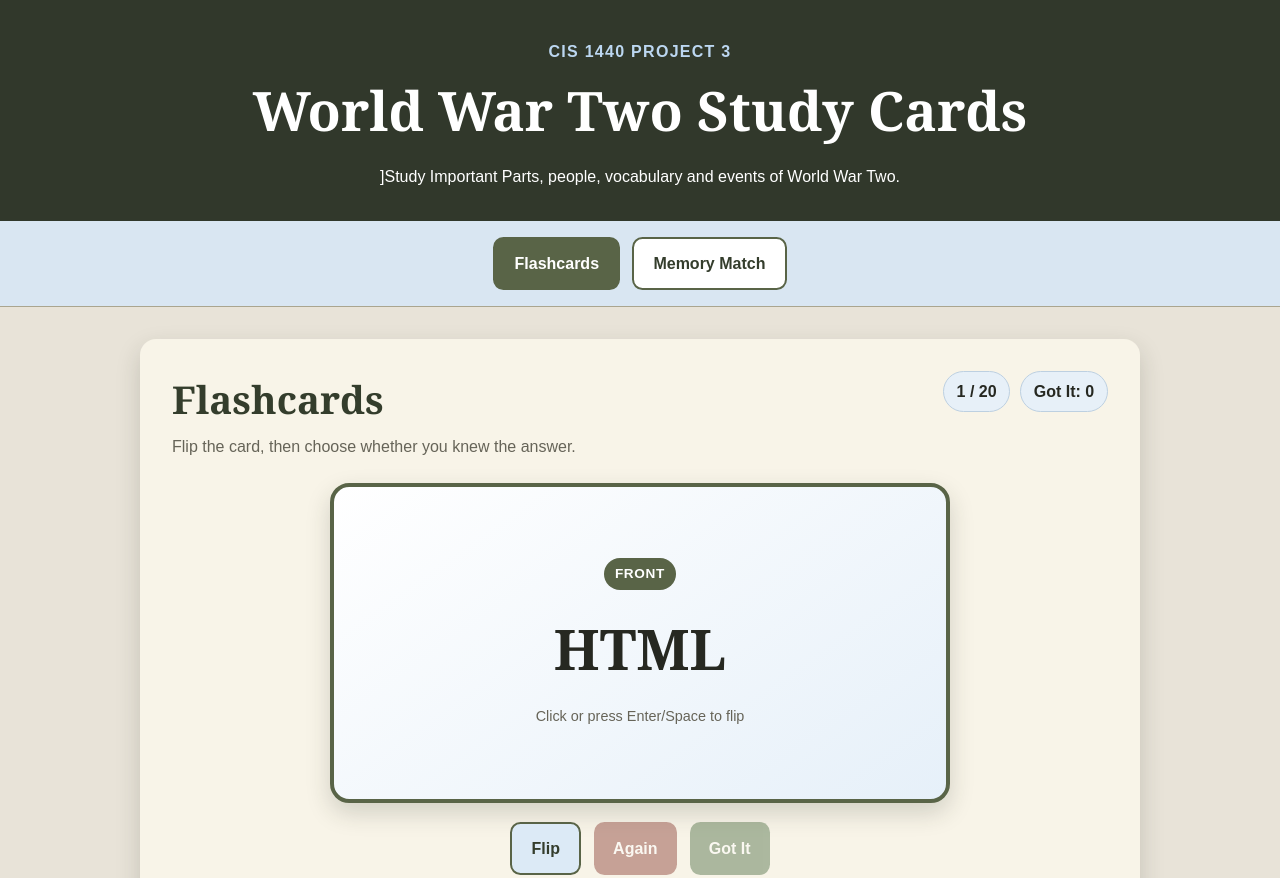
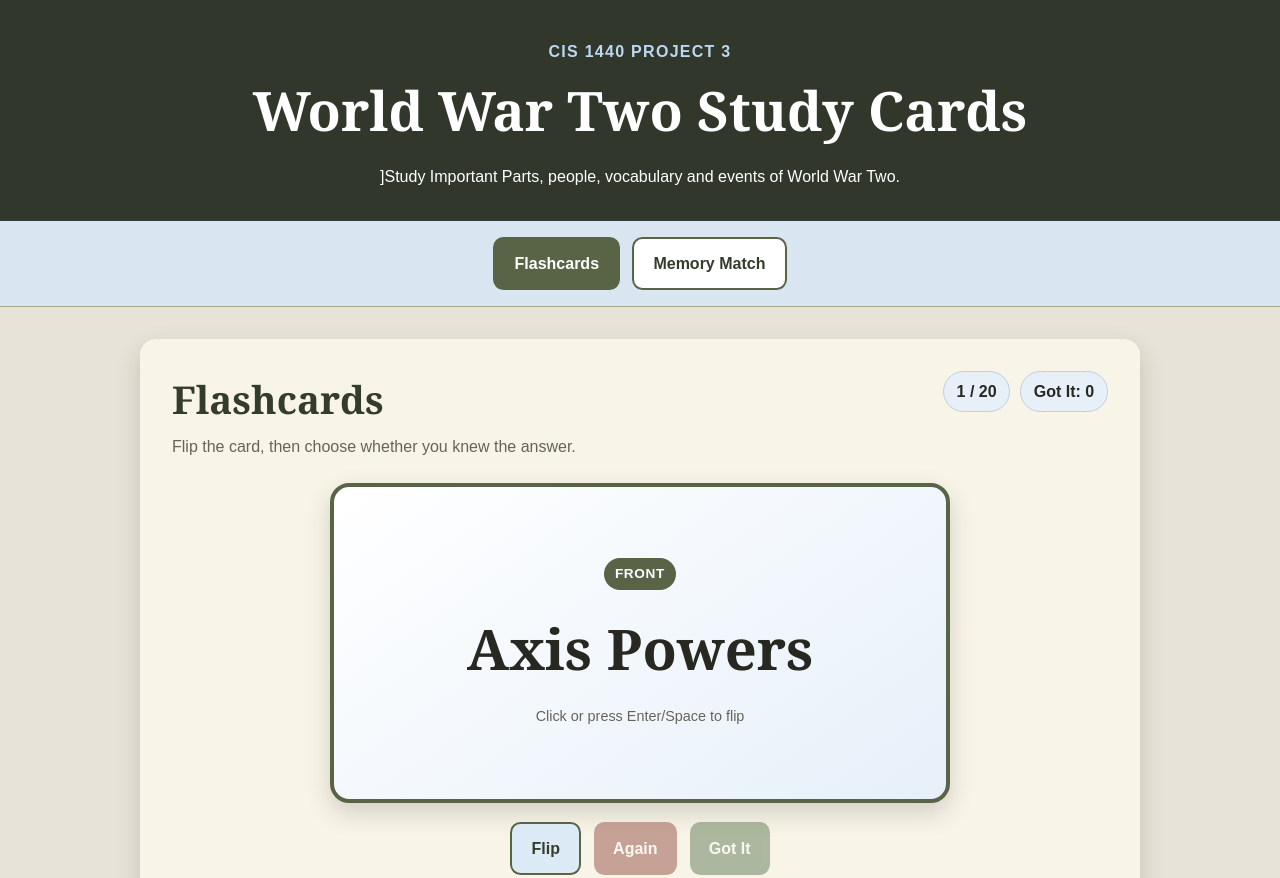
Before and after one commit to HughG101/Project-3, a plain HTML site: page index.html in a window 1280 px wide. Shown: the top 878 px of the page. Drawn offline with Linux system fonts and the light colour scheme.

Commit message:
Womp Womp

```diff
--- a/js/app.js
+++ b/js/app.js
@@ -1,35 +1,92 @@
 // Flashcard data is stored directly in this JavaScript file.
 const flashcards = [
-    { front: "HTML", back: "HyperText Markup Language" },
-    { front: "CSS", back: "Cascading Style Sheets" },
-    { front: "JavaScript", back: "A programming language used to add interactivity to web pages" },
-    { front: "DOM", back: "Document Object Model" },
-    { front: "Element", back: "A complete HTML item, such as a paragraph or heading" },
-    { front: "Attribute", back: "Extra information placed inside an HTML opening tag" },
-    { front: "Selector", back: "A CSS pattern used to choose which elements will be styled" },
-    { front: "Property", back: "The CSS feature being changed, such as color or margin" },
-    { front: "Function", back: "A reusable block of JavaScript code" },
-    { front: "Array", back: "A list-like structure that stores multiple values" },
-    { front: "Object", back: "A collection of related properties and values" },
-    { front: "Variable", back: "A named container used to store a value" },
-    { front: "Conditional", back: "Code that makes a decision using conditions" },
-    { front: "Loop", back: "Code that repeats while a condition is true or for each item" },
-    { front: "Event", back: "An action such as a click, key press, or form submission" },
-    { front: "Event Listener", back: "Code that waits for an event and runs a function" },
-    { front: "Flexbox", back: "A one-dimensional CSS layout system" },
-    { front: "Grid", back: "A two-dimensional CSS layout system using rows and columns" },
-    { front: "Responsive Design", back: "Design that adapts to different screen sizes" },
-    { front: "Semantic HTML", back: "HTML elements that describe the meaning of their content" }
+    { front: "Axis Powers",
+        back: "The alliance of Germany, Italy, and Japan During world war two" },
+
+    { front: "Allied Powers",
+        back: "The alliance of Great Britain, The Soviet Union, The United States during World War Two." },
+
+    { front: "Blitzkrieg",
+        back: "A fast and forceful military strategy used by Germany during World War Two." },
+
+    { front: "Pearl Harbor",
+        back: "The surprise attack on the U.S. naval base in Hawaii on December 7, 1941" },
+
+    { front: "D-Day",
+        back: "The Allied invasion of Normandy on June 6, 1944" },
+
+    { front: "Operation Overlord",
+        back: "The Allied operation to invade Nazi-occupied Europe" },
+
+    { front: "Battle of Britain",
+        back: "An air campaign fought by the Royal Air Force against the German Luftwaffe to defend Britain." },
+
+    { front: "Battle of Midway",
+        back: "A major American naval victory against Japan in June 1942" },
+
+    { front: "Battle of Stalingrad",
+        back: "A major battle on the Eastern Front of World War Two" },
+
+    { front: "Battle of the Bulge",
+        back: "A major battle in the Ardennes forest during World War Two" },
+
+    { front: "Holocaust",
+        back: "The systematic persecution and murder of six million Jewish people and millions of other victims by Nazi Germany." },
+
+    { front: "Nazi Germany",
+        back: "Germany under the dictatorship of Adolf Hitler from 1933 to 1945." },
+
+    { front: "Fascism",
+        back: "An authoritarian political system based on dictatorship, extreme nationalism, and suppression of opposition." },
+
+    { front: "Appeasement",
+        back: "The policy of making concessions to an aggressive power in order to avoid conflict" },
+
+    { front: "Manhatten Project",
+        back: "The secret U.S. government program to develop the atomic bomb during World War Two" },
+
+    { front: "Rosie the Riveter",
+        back: "A cultural icon representing women who worked in factories during World War Two" },
+
+    { front: "Home Front",
+        back: "The civilian population's role in supporting the war effort" },
+
+    { front: "V-E Day",
+        back: "Victory in Europe Day." },
+
+    { front: "V-J Day",
+        back: "Victory over Japan Day." },
+
+    { front: "United Nations",
+        back: "An international organization founded in 1945 to promote peace and cooperation" },
+
 ];
 
 // Each pair has the same pairId so the game can test for matches.
 const memoryPairs = [
-    { pairId: "html", front: "HTML", back: "Structures page content" },
-    { pairId: "css", front: "CSS", back: "Controls page appearance" },
-    { pairId: "javascript", front: "JavaScript", back: "Adds page interactivity" },
-    { pairId: "dom", front: "DOM", back: "Represents the page as objects" },
-    { pairId: "flexbox", front: "Flexbox", back: "One-dimensional layout" },
-    { pairId: "grid", front: "CSS Grid", back: "Two-dimensional layout" }
+    { pairId: "html",
+        front: "HTML",
+        back: "Structures page content" },
+
+    { pairId: "css",
+        front: "CSS",
+        back: "Controls page appearance" },
+
+    { pairId: "javascript",
+        front: "JavaScript",
+        back: "Adds page interactivity" },
+
+    { pairId: "dom",
+        front: "DOM",
+        back: "Represents the page as objects" },
+
+    { pairId: "flexbox",
+        front: "Flexbox",
+        back: "One-dimensional layout" },
+
+    { pairId: "grid",
+        front: "CSS Grid",
+        back: "Two-dimensional layout" }
 ];
 
 // ---------- DOM selections ----------
--- a/styles/main.css
+++ b/styles/main.css
@@ -1,4 +1,4 @@
-/* ---------- Base styles ---------- */
+/* Base styles */
 :root {
     --page-background: #e8e3d8;
     --surface: #f8f4e8;
```
